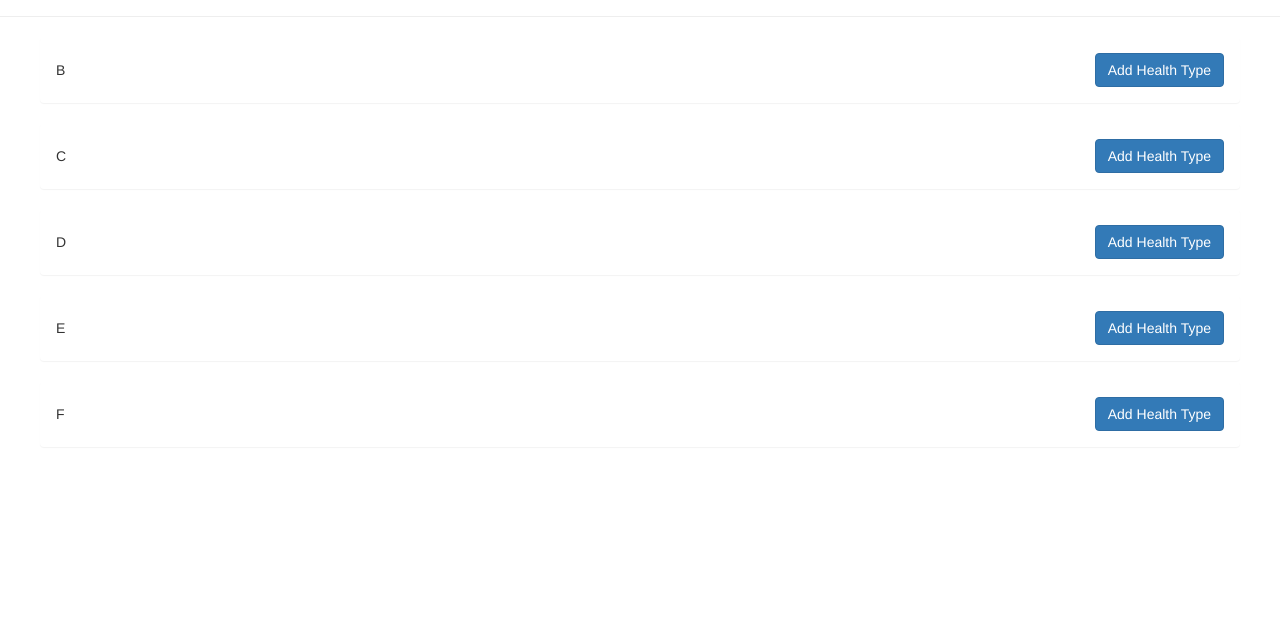
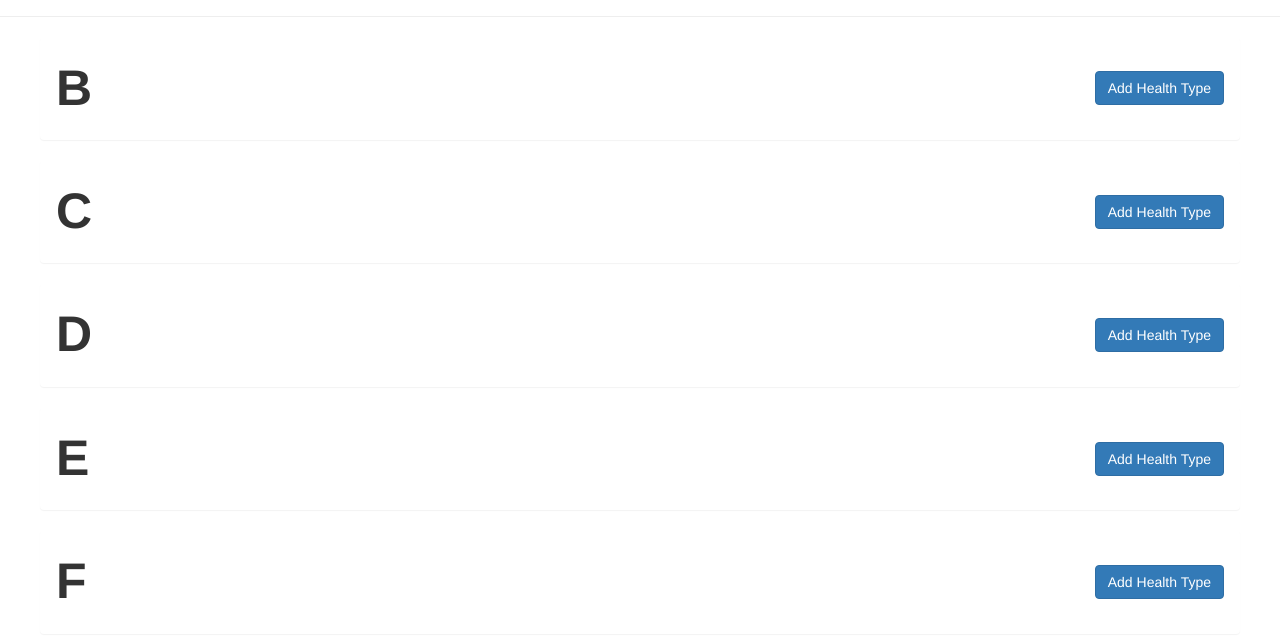
Before and after one commit to dkfann/dkfann.github.io-OLD, a plain HTML site: page index.html in a window 1280 px wide. Shown: the part 83-720 px from the top of the page. Drawn offline with nearby package versions, Linux system fonts and the light colour scheme.

Commit message:
Increased zone location font size and weight

```diff
--- a/ts.css
+++ b/ts.css
@@ -76,3 +76,8 @@
 .c-health-counter {
 	font-size: 4rem;
 }
+
+.o-zone-loc {
+	font-size: 5rem;
+	font-weight: 700;
+}
```
